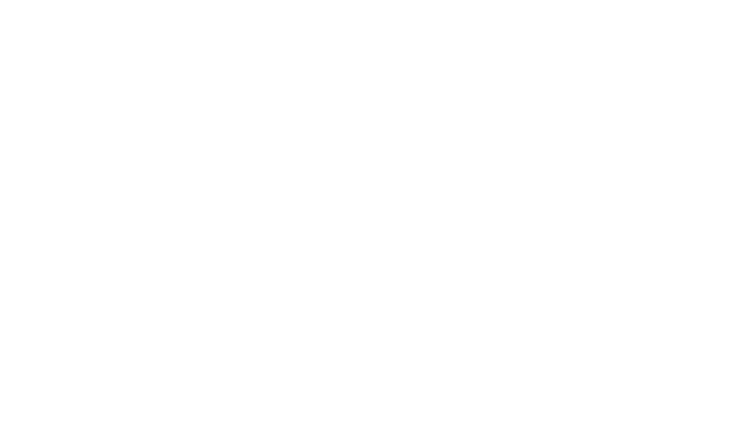
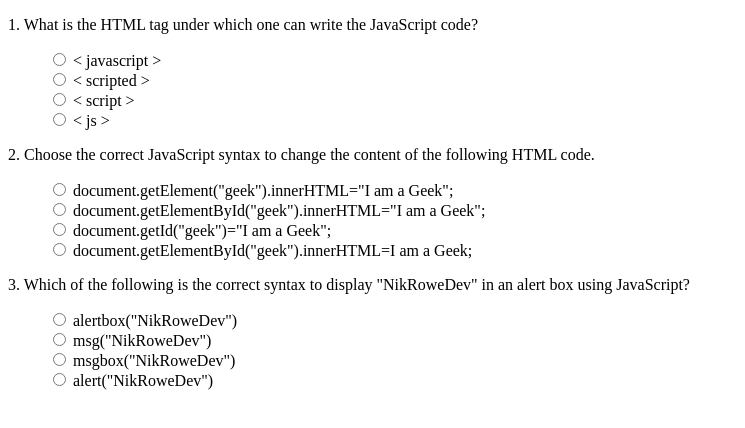
Before and after one commit to NikRowe/JS30-KEY-SEQUENCE-DETECTION, a website: page index.html in a window 1280 px wide. Shown: the whole page, without its empty margins (0-745 px from the left). Drawn offline with Linux system fonts and the light colour scheme.

Commit message:
Quiz Questions & console.log values

```diff
--- a/index.html
+++ b/index.html
@@ -1,13 +1,89 @@
 <!DOCTYPE html>
 <html lang="en">
+
 <head>
   <meta charset="UTF-8">
   <title>Key Detection</title>
   <script type="text/javascript" src="https://www.cornify.com/js/cornify.js"></script>
 </head>
+
 <body>
 
+  <style>
+    ul {
+      list-style: none;
+    }
+  </style>
+
+  <p>1. What is the HTML tag under which one can write the JavaScript code?</p>
+  <ul class='answers'>
+    <li>
+      <input type='radio' id='1a' name='a1' value='javascript'>
+      <label for='1a'>&lt javascript &gt</label>
+    </li>
+    <li>
+      <input type='radio' id='1b' name='a1' value='scripted'>
+      <label for='1b'>&lt scripted &gt</label>
+    </li>
+    <li>
+      <input type='radio' id='1c' name='a1' value='N'>
+      <label for='1c'>&lt script &gt</label>
+    </li>
+    <li>
+      <input type='radio' id='1d' name='a1' value='js'>
+      <label for='1d'>&lt js &gt</label>
+    </li>
+  </ul>
+
+  <p>2. Choose the correct JavaScript syntax to change the content of the following HTML code.</p>
+  <ul class='answers'>
+    <li>
+      <input type='radio' id='2a' name='a2' value='wrong'>
+      <label for='2a'>document.getElement("geek").innerHTML="I am a Geek";</label>
+    </li>
+    <li>
+      <input type='radio' id='2b' name='a2' value='I'>
+      <label for='2b'>document.getElementById("geek").innerHTML="I am a Geek";</label>
+    </li>
+    <li>
+      <input type='radio' id='2c' name='a2' value='wrong'>
+      <label for='2c'>document.getId("geek")="I am a Geek";</label>
+    </li>
+    <li>
+      <input type='radio' id='2d' name='a2' value='wrong'>
+      <label for='2d'>document.getElementById("geek").innerHTML=I am a Geek;</label>
+    </li>
+  </ul>
+
+  <p>3. Which of the following is the correct syntax to display "NikRoweDev" in an alert box using JavaScript?</p>
+  <ul class='answers'>
+    <li>
+      <input type='radio' id='3a' name='a3' value='wrong'>
+      <label for='3a'>alertbox("NikRoweDev")</label>
+    </li>
+    <li>
+      <input type='radio' id='3b' name='a3' value='wrong'>
+      <label for='3b'>msg("NikRoweDev")</label>
+    </li>
+    <li>
+      <input type='radio' id='3c' name='a3' value='wrong'>
+      <label for='3c'>msgbox("NikRoweDev")</label>
+    </li>
+    <li>
+      <input type='radio' id='3d' name='a3' value='K'>
+      <label for='3d'>alert("NikRoweDev")</label>
+    </li>
+  </ul>
+
   <script>
+    function log() {
+      console.log(this.value)
+    }
+    const inputs = document.querySelectorAll('.answers input')
+
+    inputs.forEach(input => input.addEventListener('click', log))
+
+
     const pressed = []
     const secretCode = 'lovetocode'
 
@@ -16,7 +92,7 @@
       pressed.splice(-secretCode.length - 1, pressed.length - secretCode.length) // the - before secertCode.length allows the splice to go backwards replacing the first item in the array not the last.
 
       let joinedPressed = pressed.join('')
-    if(joinedPressed === secretCode) {
+      if (joinedPressed === secretCode) {
         console.log(`Congratulations the answer was: %c ${joinedPressed}`,
           'color: teal; font-size:15px')
       }
@@ -27,4 +103,5 @@
   </script>
 
 </body>
+
 </html>
```
Lines whose indentation alone changed are shown as unchanged.
